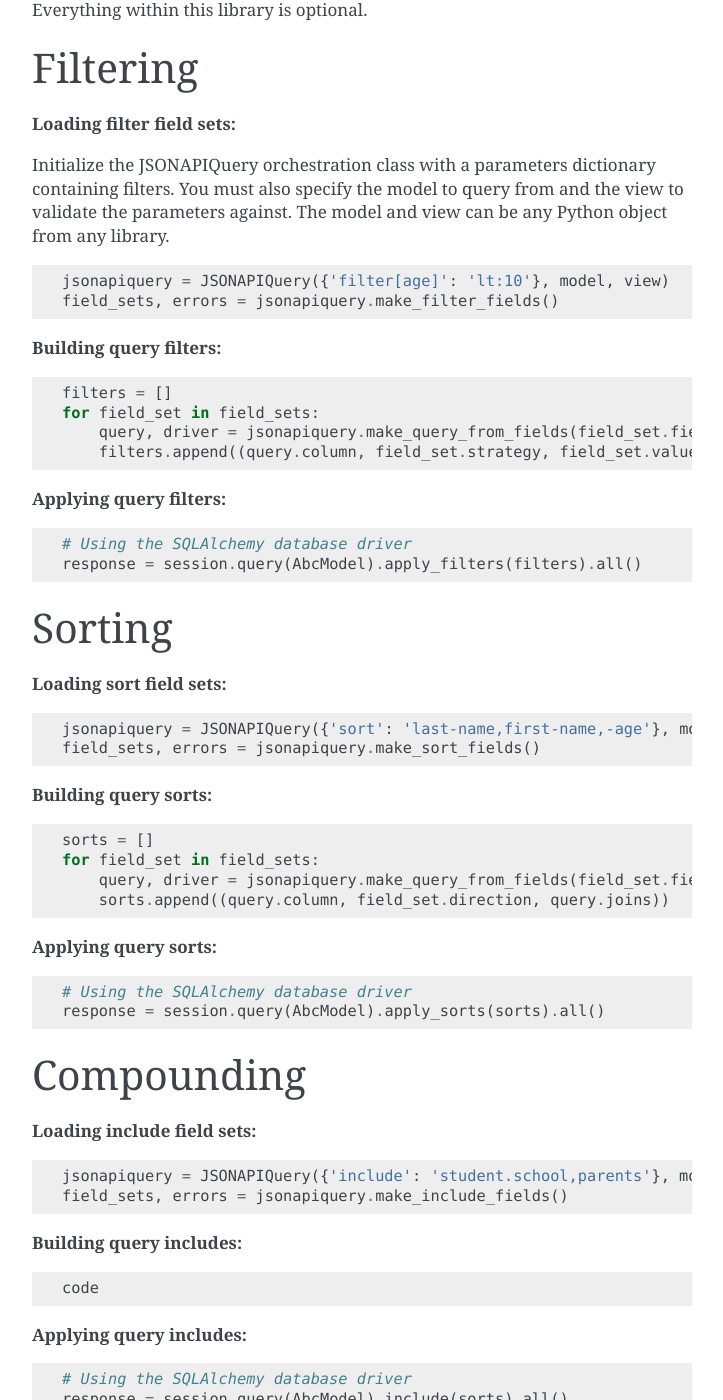
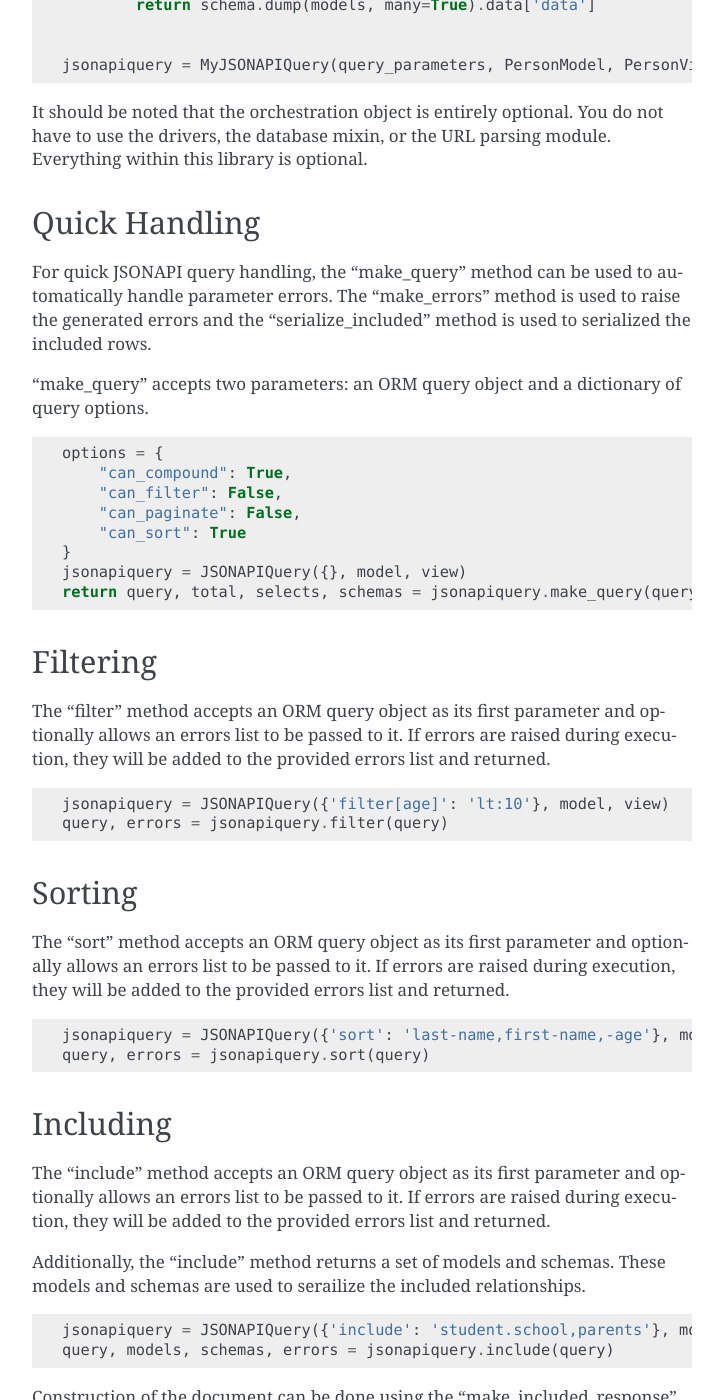
Before and after one commit to caxiam/sqlalchemy-jsonapi-collections, a Sphinx documentation site: the page built from docs/quick_start.rst, in a window 1280 px wide and 1400 px high, scrolled down 1004 px. Shown: the whole window, without its empty margins (388-1111 px from the left). Built offline with Sphinx 7.4.7, drawn with Linux system fonts in a browser that asks for light colours; some of the changed text lies outside the part shown.

Commit message:
Added additional documentation

```diff
--- a/docs/quick_start.rst
+++ b/docs/quick_start.rst
@@ -1,11 +1,11 @@
 .. _quick_start:
 
+***********
 Quick Start
-===========
+***********
 
 Setup
 =====
-
 
 **Creating a session factory:**
 
@@ -26,7 +26,7 @@ Using SQLAlchemy as our example, import the "Query" class from SQLAlchemy and th
 
 **Initializing JSONAPIQuery:**
 
-To use the JSONAPIQuery class, you must first define a subclass of it with the "model_driver" and "view_driver" attributes defined.  With your newly created orchestration subclass, initialize the class with the requested query parameters, the model class to query from, and the view class to parse the request arguments with.
+To use the JSONAPIQuery class, you must first define a subclass of it with the "model_driver" and "view_driver" attributes defined as well as the "make_errors", "serialize_included" abstractmethods.  With your newly created orchestration subclass, initialize the class with the requested query parameters, the model class to query from, and the view class to parse the request arguments with.
 
 ::
 
@@ -39,100 +39,120 @@ To use the JSONAPIQuery class, you must first define a subclass of it with the "
         model_driver = SQLAlchemyDriver
         view_driver = MarshmallowDriver
 
+        def make_errors(self, errors):
+            return MyExceptionClass(errors)
+
+        def serialize_included(self, schema, models):
+            return schema.dump(models, many=True).data['data']
+
 
     jsonapiquery = MyJSONAPIQuery(query_parameters, PersonModel, PersonView)
 
 It should be noted that the orchestration object is entirely optional.  You do not have to use the drivers, the database mixin, or the URL parsing module.  Everything within this library is optional.
 
+Quick Handling
+==============
+
+For quick JSONAPI query handling, the "make_query" method can be used to automatically handle parameter errors.  The "make_errors" method is used to raise the generated errors and the "serialize_included" method is used to serialized the included rows.
+
+"make_query" accepts two parameters: an ORM query object and a dictionary of query options.
+
+::
+
+    options = {
+        "can_compound": True,
+        "can_filter": False,
+        "can_paginate": False,
+        "can_sort": True
+    }
+    jsonapiquery = JSONAPIQuery({}, model, view)
+    return query, total, selects, schemas = jsonapiquery.make_query(query, options)
+
 Filtering
 =========
 
-**Loading filter field sets:**
-
-Initialize the JSONAPIQuery orchestration class with a parameters dictionary containing filters.  You must also specify the model to query from and the view to validate the parameters against.  The model and view can be any Python object from any library.
+The "filter" method accepts an ORM query object as its first parameter and optionally allows an errors list to be passed to it.  If errors are raised during execution, they will be added to the provided errors list and returned.
 
 ::
 
     jsonapiquery = JSONAPIQuery({'filter[age]': 'lt:10'}, model, view)
-    field_sets, errors = jsonapiquery.make_filter_fields()
-
-**Building query filters:**
-
-::
-
-    filters = []
-    for field_set in field_sets:
-        query, driver = jsonapiquery.make_query_from_fields(field_set.fields)
-        filters.append((query.column, field_set.strategy, field_set.values, query.joins))
-
-**Applying query filters:**
-
-::
-
-    # Using the SQLAlchemy database driver
-    response = session.query(AbcModel).apply_filters(filters).all()
+    query, errors = jsonapiquery.filter(query)
 
 Sorting
 =======
 
-**Loading sort field sets:**
+The "sort" method accepts an ORM query object as its first parameter and optionally allows an errors list to be passed to it.  If errors are raised during execution, they will be added to the provided errors list and returned.
 
 ::
 
     jsonapiquery = JSONAPIQuery({'sort': 'last-name,first-name,-age'}, model, view)
-    field_sets, errors = jsonapiquery.make_sort_fields()
+    query, errors = jsonapiquery.sort(query)
 
-**Building query sorts:**
+Including
+=========
 
-::
+The "include" method accepts an ORM query object as its first parameter and optionally allows an errors list to be passed to it.  If errors are raised during execution, they will be added to the provided errors list and returned.
 
-    sorts = []
-    for field_set in field_sets:
-        query, driver = jsonapiquery.make_query_from_fields(field_set.fields)
-        sorts.append((query.column, field_set.direction, query.joins))
-
-**Applying query sorts:**
-
-::
-
-    # Using the SQLAlchemy database driver
-    response = session.query(AbcModel).apply_sorts(sorts).all()
-
-Compounding
-===========
-
-**Loading include field sets:**
+Additionally, the "include" method returns a set of models and schemas.  These models and schemas are used to serailize the included relationships.
 
 ::
 
     jsonapiquery = JSONAPIQuery({'include': 'student.school,parents'}, model, view)
-    field_sets, errors = jsonapiquery.make_include_fields()
+    query, models, schemas, errors = jsonapiquery.include(query)
 
-**Building query includes:**
+Construction of the document can be done using the "make_included_response" method.  The method accepts three arguments: the response dictionary, the models to serialize and the schemas to serialize them with.
 
 ::
 
-    code
+    models = [[<ModelA1>, <ModelA2>], [<ModelB1>]]
+    schemas = [<SchemaA()>, <SchemaB()>]
+    response = jsonapiquery.make_included_response({}, models, schemas)
+    """
+    The "included" list will contain each other the models
+    serialized by the appropriate schema.
 
-**Applying query includes:**
+    response = {
+        'included': [
+            {'id': '1', 'type': 'teachers'},
+            {'id': '2', 'type': 'teachers'},
+            {'id': '1', 'type': 'students'}
+        ]
+    }
+    """
+
+Paginating
+==========
+
+The "paginate" method accepts an ORM query object as its first parameter and optionally allows an errors list to be passed to it.  If errors are raised during execution, they will be added to the provided errors list and returned.
+
+Additionally, the "paginate" method returns a total value.  The total value is used to populate the "meta" object.
 
 ::
 
-    # Using the SQLAlchemy database driver
-    response = session.query(AbcModel).include(sorts).all()
+    jsonapiquery = JSONAPIQuery({"page[limit]": 1, "page[offset]": 2}, model, view)
+    query, total, errors = jsonapiquery.paginate(query)
 
-Pagination
-==========
-
-**Loading pagination field sets:**
+Construction of the document can be done using the "make_paginated_response" method.  The method accepts three arguments: the response dictionary, the base request URL, and the row count.
 
 ::
 
-    jsonapiquery = JSONAPIQuery({'page[limit]': 1, 'page[offset]': 1}, model, view)
+    base_url = "http://site.com/api/v1/endpoint"
+    total = 1000
+    response = jsonapiquery.make_paginated_response({"data": []}, base_url, total)
+    """
+    The "links" object and "meta" object have been added to the
+    provided response object.  In a machine generated result, the
+    individual URLs will be encoded.
 
-**Applying query pagination:**
-
-::
-
-    # Using the SQLAlchemy database driver
-    response = session.query(AbcModel).apply_paginators(jsonapiquery.paginators).all()
+    response = {
+        "links": {
+            "first": "http://site.com/api/v1/endpoint?page[limit]=1&page[offset]=0",
+            "last": "http://site.com/api/v1/endpoint?page[limit]=1&page[offset]=999",
+            "next": "http://site.com/api/v1/endpoint?page[limit]=1&page[offset]=3",
+            "prev": "http://site.com/api/v1/endpoint?page[limit]=1&page[offset]=1",
+            "self": "http://site.com/api/v1/endpoint",
+        },
+        "meta": {"total": 1000},
+        "data": []
+    }
+    """
--- a/docs/why.rst
+++ b/docs/why.rst
@@ -1,7 +1,7 @@
 .. _why:
 
 
-Why sqlalchemy-jsonapi-collections?
+Why jsonapi-query?
 ===================================
 
-It provides a simple and effective wrapper for handling parameterized query filters.
+Who knows?
```
